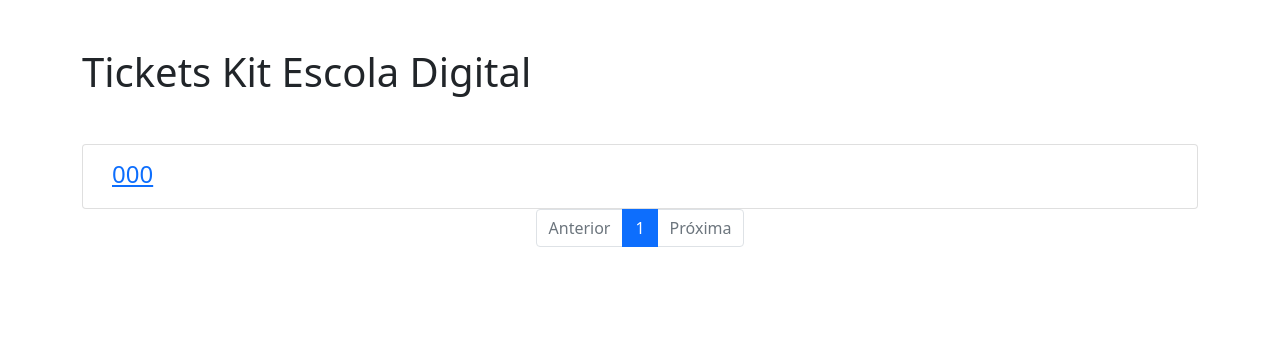
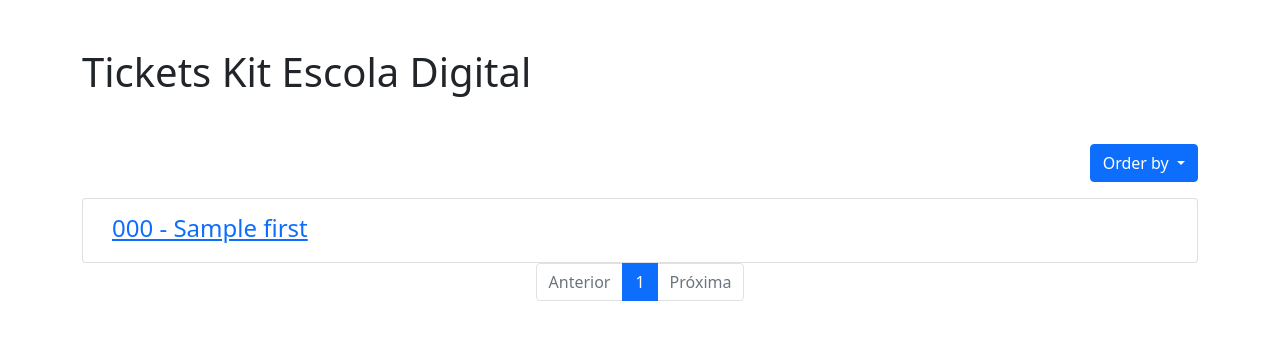
Before and after one commit to M1nDFKR/Estagio, a Django app: template TicketsSPA/TicketsSPA/templates/tickets/home.html in a window 1280 px wide. Shown: the part 61-401 px from the top of the page. Run offline with Django 4.2, Linux system fonts and the light colour scheme; the template is opened without the code that fills it: most values are stand-ins (such as "Sample title", 1, 10 or a date in 2020); some libraries are stand-ins or nearby versions.

Commit message:
Order by Inicio

```diff
--- a/TicketsSPA/TicketsSPA/templates/tickets/home.html
+++ b/TicketsSPA/TicketsSPA/templates/tickets/home.html
@@ -23,6 +23,21 @@ Home
 
     .pagination {
         justify-content: center;
+    }
+
+    .truncate-text {
+        white-space: nowrap;
+        overflow: hidden;
+        text-overflow: ellipsis;
+        display: block;
+    }
+
+    .dropdown-toggle::after {
+        transition: transform 0.3s;
+    }
+
+    .dropdown-toggle[aria-expanded="true"]::after {
+        transform: rotate(180deg);
     }
 </style>
 {% endblock %}
@@ -53,12 +68,28 @@ Home
 
 <div class="container py-5">
     <h1 class="mb-5">Tickets Kit Escola Digital</h1>
+    <div class="row mb-3">
+        <div class="col-md-6"></div>
+        <div class="col-md-6 text-end">
+            <div class="dropdown">
+                <button class="btn btn-primary dropdown-toggle" type="button" id="order-dropdown" data-bs-toggle="dropdown"
+                    aria-haspopup="true" aria-expanded="false">
+                    Order by
+                </button>
+                <div class="dropdown-menu dropdown-menu-end" aria-labelledby="order-dropdown">
+                    <a class="dropdown-item" href="#" data-order="recent">Most Recent</a>
+                    <a class="dropdown-item" href="#" data-order="oldest">Oldest</a>
+                </div>
+            </div>
+        </div>
+    </div>
+
     <div id="thread-list" class="list-group">
         {% for t in threads %}
         <div class="list-group-item">
-            <button class="btn btn-link" type="button" data-bs-toggle="collapse" data-bs-target="#t{{ t.id }}" aria-expanded="false"
-                aria-controls="t{{ t.id }}" onclick="toggleCollapse(this)">
-                <h4 class="mb-1">{{ t.thread_code }}</h4>
+            <button class="btn btn-link" type="button" data-bs-toggle="collapse" data-bs-target="#t{{ t.id }}"
+                aria-expanded="false" aria-controls="t{{ t.id }}" onclick="toggleCollapse(this)">
+                <h4 class="mb-1 truncate-text">{{ t.thread_code }} - {{ t.tickets.first.title }}</h4>
             </button>
             <div id="t{{ t.id }}" class="collapse">
                 <p>Code: {{ t.thread_code }}</p>
@@ -68,8 +99,9 @@ Home
                 <div id="ticket-list" class="list-group">
                     {% for ticket in t.tickets.all %}
                     <div class="list-group-item">
-                        <button class="btn btn-link" type="button" data-bs-toggle="collapse" data-bs-target="#ticket{{ ticket.id }}"
-                            aria-expanded="false" aria-controls="ticket{{ ticket.id }}" onclick="toggleCollapse(this)">
+                        <button class="btn btn-link" type="button" data-bs-toggle="collapse"
+                            data-bs-target="#ticket{{ ticket.id }}" aria-expanded="false"
+                            aria-controls="ticket{{ ticket.id }}" onclick="toggleCollapse(this)">
                             {{ ticket.title }}
                         </button>
                         <div id="ticket{{ ticket.id }}" class="collapse">
@@ -81,7 +113,7 @@ Home
                         </div>
                     </div>
                     {% endfor %}
-                    </div>
+                </div>
             </div>
         </div>
         {% empty %}
@@ -91,29 +123,33 @@ Home
 
     <nav aria-label="Page navigation">
         <ul class="pagination">
-            {% if tickets.has_previous %}
+            {% if threads.has_previous %}
             <li class="page-item">
-                <a class="page-link pagination-link" href="?page={{ tickets.previous_page_number }}">Anterior</a>
+                <a class="page-link pagination-link"
+                    href="?page={{ threads.previous_page_number }}{% if request.GET.order_by %}&order_by={{ request.GET.order_by }}{% endif %}">Anterior</a>
             </li>
             {% else %}
             <li class="page-item disabled">
                 <span class="page-link">Anterior</span>
             </li>
             {% endif %}
-            {% for num in tickets.paginator.page_range %}
-            {% if tickets.number == num %}
+            {% for num in threads.paginator.page_range %}
+            {% if threads.number == num %}
             <li class="page-item active">
                 <span class="page-link">{{ num }}</span>
             </li>
             {% else %}
             <li class="page-item">
-                <a class="page-link pagination-link" href="?page={{ num }}">{{ num }}</a>
+                <a class="page-link pagination-link"
+                    href="?page={{ num }}{% if request.GET.order_by %}&order_by={{ request.GET.order_by }}{% endif %}">{{
+                    num }}</a>
             </li>
             {% endif %}
             {% endfor %}
-            {% if tickets.has_next %}
+            {% if threads.has_next %}
             <li class="page-item">
-                <a class="page-link pagination-link" href="?page={{ tickets.next_page_number }}">Próxima</a>
+                <a class="page-link pagination-link"
+                    href="?page={{ threads.next_page_number }}{% if request.GET.order_by %}&order_by={{ request.GET.order_by }}{% endif %}">Próxima</a>
             </li>
             {% else %}
             <li class="page-item disabled">
@@ -128,8 +164,21 @@ Home
 <script src="https://code.jquery.com/jquery-3.6.0.min.js"></script>
 <script src="https://cdn.jsdelivr.net/npm/@popperjs/core@2.11.6/dist/umd/popper.min.js"></script>
 <script src="https://stackpath.bootstrapcdn.com/bootstrap/5.3.0/js/bootstrap.min.js"></script>
+<script src="https://cdnjs.cloudflare.com/ajax/libs/bootstrap/5.3.0/js/bootstrap.min.js"
+    crossorigin="anonymous"></script>
 
 <script>
+    $(document).ready(function () {
+        $('.dropdown-item').click(function (e) {
+            e.preventDefault();
+            var orderOption = $(this).data('order');
+            var currentUrl = window.location.href;
+            var separator = currentUrl.indexOf('?') !== -1 ? '&' : '?';
+            var newUrl = currentUrl.replace(/(\?|&)order_by=\w+/gi, '') + separator + 'order_by=' + orderOption;
+            window.location.href = newUrl;
+        });
+    });
+
     function toggleCollapse(button) {
         var target = document.querySelector(button.getAttribute("data-bs-target"));
         var isExpanded = target.classList.contains("show");
@@ -142,33 +191,5 @@ Home
             button.setAttribute("aria-expanded", "true");
         }
     }
-
-    $(document).on('click', '.pagination-link', function (e) {
-        e.preventDefault();
-        var url = $(this).attr('href');
-        loadTickets(url);
-        // Update URL without page reload
-        window.history.pushState(null, '', url);
-    });
-
-    function loadTickets(url) {
-        $.ajax({
-            url: url,
-            method: 'GET',
-            success: function (data) {
-                var $data = $(data);  // Convert the returned HTML string to a jQuery object
-                var ticketList = $data.find('#ticket-list').html();  // Extract the ticket list HTML
-                var threadList = $data.find('#thread-list').html();  // Extract the thread list HTML
-                var pagination = $data.find('.pagination').html();  // Extract the pagination HTML
-
-                $('#ticket-list').html(ticketList);  // Update the ticket list content
-                $('#thread-list').html(threadList);  // Update the thread list content
-                $('.pagination').html(pagination);  // Update the pagination links
-            },
-            error: function (xhr, textStatus, errorThrown) {
-                console.log(errorThrown);
-            }
-        });
-    }
 </script>
 {% endblock %}
```
Also changed, not shown: TicketsSPA/tickets/views.py (+8 -2 lines).
